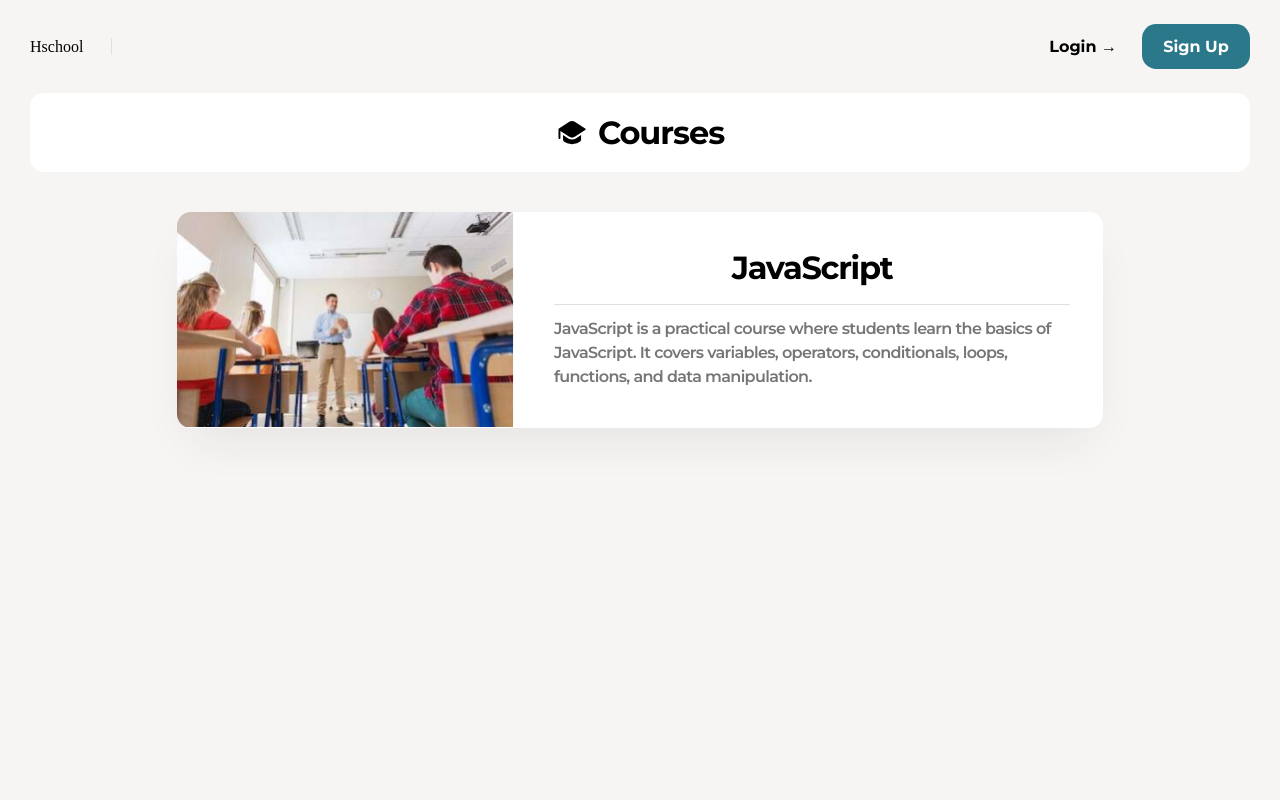
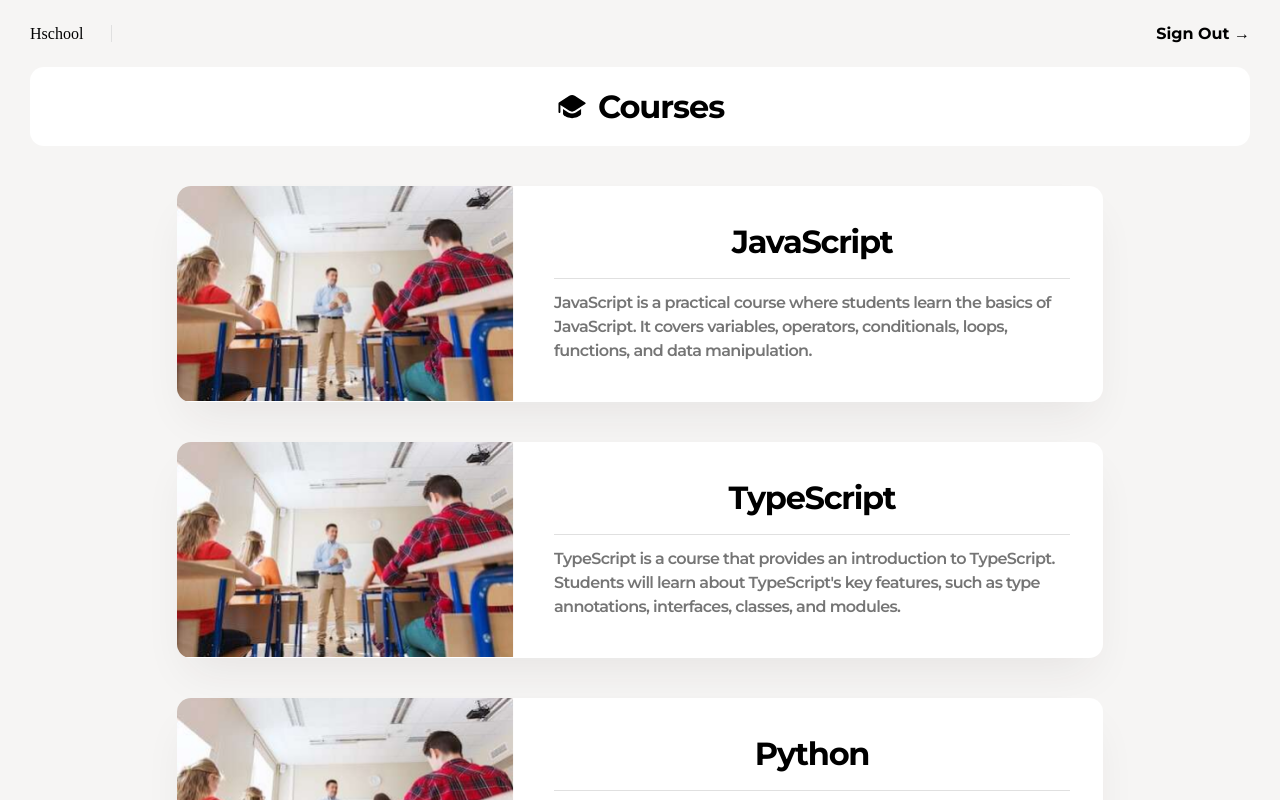
Before and after one commit to KateZzh/EducationPlatform, a React (Create React App) app in the folder client/: page /students in a window 1280 px wide. Shown: the top 800 px of the page. Built offline with nearby package versions, Linux system fonts and the light colour scheme; a web font is replaced by a local one.

Commit message:
students page

```diff
--- a/client/src/App.js
+++ b/client/src/App.js
@@ -13,7 +13,7 @@ function App() {
       <Routes>
         <Route path="/" element={<PreviewPage />}></Route>
         <Route path="/login" element={<LoginPage />}></Route>
-        <Route path="/singup" element={<RegPage />}></Route>
+        <Route path="/reg" element={<RegPage />}></Route>
         <Route path="/students" element={<StudentPage />}></Route>
       </Routes>
     </ThemeProvider>
--- a/client/src/Theme.js
+++ b/client/src/Theme.js
@@ -1,8 +1,7 @@
 import { createTheme } from "@mui/material";
 
-const customTheme = () =>
-  createTheme({
-    palette: { secondary: { main: "#2b788b" } },
-  });
+const customTheme = createTheme({
+  palette: { secondary: { main: "#2b788b" } },
+});
 
 export default customTheme;
--- a/client/src/components/Header/Header.js
+++ /dev/null
@@ -1,24 +0,0 @@
-import style from "./style.module.css";
-import { Link } from "react-router-dom";
-
-function Header() {
-  return (
-    <div className={style.wrapper}>
-      <div className={style.hschool}>
-        <Link to={"/"}>Hschool</Link>
-      </div>
-
-      <div className={style.btns}>
-        <div className={style.login}>
-          <Link to={"/login"}>Login →</Link>
-        </div>
-
-        <Link to={"/singup"}>
-          <div className={style.signUp}>Sign Up</div>
-        </Link>
-      </div>
-    </div>
-  );
-}
-
-export default Header;
--- /dev/null
+++ b/client/src/components/Header/Header.jsx
@@ -0,0 +1,32 @@
+import style from "./style.module.css";
+import { Link } from "react-router-dom";
+
+function Header({ isAuth }) {
+  return (
+    <div className={style.wrapper}>
+      <div className={style.hschool}>
+        <Link to={"/"}>Hschool</Link>
+      </div>
+
+      <div className={style.btns}>
+        {!isAuth ? (
+          <>
+            <div className={style.login}>
+              <Link to={"/login"}>Login →</Link>
+            </div>
+
+            <Link to={"/reg"}>
+              <div className={style.signUp}>Sign Up</div>
+            </Link>
+          </>
+        ) : (
+            <div className={style.login}>
+              <Link to={"/"}>Sign Out →</Link>
+            </div>
+        )}
+      </div>
+    </div>
+  );
+}
+
+export default Header;
--- a/client/src/pages/LoginPage/LoginPage.jsx
+++ b/client/src/pages/LoginPage/LoginPage.jsx
@@ -14,7 +14,7 @@ function LoginPage() {
   async function authorizationUser() {
     const request = await axios.post("http://localhost:3001/api/auth", inp);
     console.log(request.data);
-    navigate("/students")
+    navigate("/students");
   }
 
   const array = [
@@ -24,7 +24,7 @@ function LoginPage() {
 
   return (
     <>
-      <Header />
+      <Header isAuth={false} />
 
       <div className={style.login}>
         <div className={style.loginForm}>
--- a/client/src/pages/PreviewPage/PreviewPage.js
+++ b/client/src/pages/PreviewPage/PreviewPage.jsx
@@ -5,7 +5,7 @@ import Footer from "../../components/Footer/Footer";
 function PreviewPage() {
   return (
     <div>
-      <Header />
+      <Header isAuth={false} />
       <PreviewInfo />
       <Footer />
     </div>
--- a/client/src/pages/RegPage/RegPage.jsx
+++ b/client/src/pages/RegPage/RegPage.jsx
@@ -22,7 +22,7 @@ function RegPage() {
 
   return (
     <>
-      <Header />
+      <Header isAuth={false} />
 
       <div className={style.reg}>
         <div className={style.regForm}>
--- a/client/src/pages/StudentsPage/StudentsPage.jsx
+++ b/client/src/pages/StudentsPage/StudentsPage.jsx
@@ -1,28 +1,44 @@
 import React from "react";
 import Header from "../../components/Header/Header";
+import Footer from "../../components/Footer/Footer";
 import style from "./style.module.css";
 
 const StudentPage = () => {
+  const arr = [
+    {
+      h1: "JavaScript",
+      p: "JavaScript is a practical course where students learn the basics of JavaScript. It covers variables, operators, conditionals, loops, functions, and data manipulation.",
+    },
+    {
+      h1: "TypeScript",
+      p: "TypeScript is a course that provides an introduction to TypeScript. Students will learn about TypeScript's key features, such as type annotations, interfaces, classes, and modules.",
+    },
+    {
+      h1: "Python",
+      p: "Students will learn about variables, data types, conditionals, loops, functions, and file handling. Through hands-on exercises and projects, students will gain proficiency in writing Python code and solving real-world problems.",
+    },
+  ];
+
   return (
     <div>
-      <Header />
+      <Header isAuth={true} />
       <div className={style.studentWrapper}>
         <div className={style.studentLogo}>
           <div className={style.studentLogoImg}></div>
           <h1>Courses</h1>
         </div>
 
-        <div className={style.courseWrapper}>
-          <div className={style.courseImg}></div>
-          <div className={style.courseLanguage}>
-            <h1>JavaScript</h1>
-            <p>
-              JavaScript is a practical course where students learn the basics of JavaScript. It
-              covers variables, operators, conditionals, loops, functions, and data manipulation.
-            </p>
+        {arr.map((el, index) => (
+          <div className={style.courseWrapper} key={index}>
+            <div className={style.courseImg}></div>
+            <div className={style.courseLanguage}>
+              <h1>{el.h1}</h1>
+              <p>{el.p}</p>
+            </div>
           </div>
-        </div>
+        ))}
       </div>
+      <Footer />
     </div>
   );
 };
```
